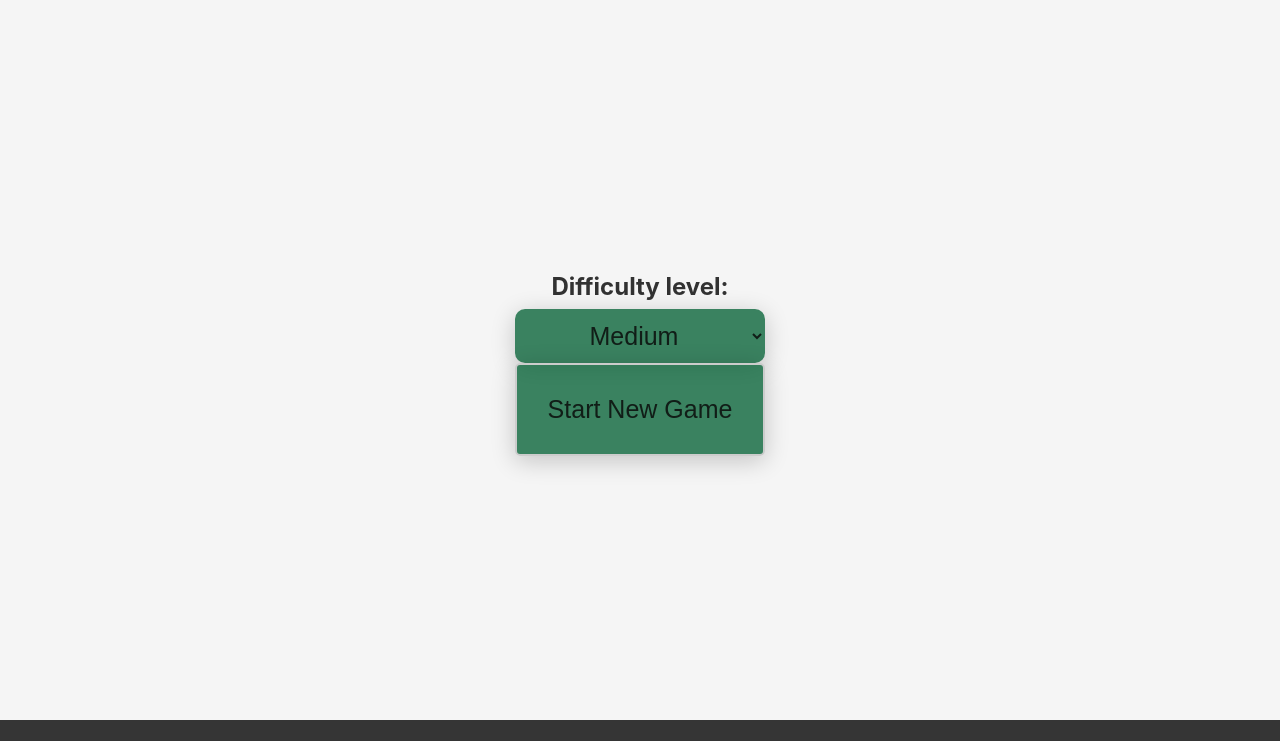
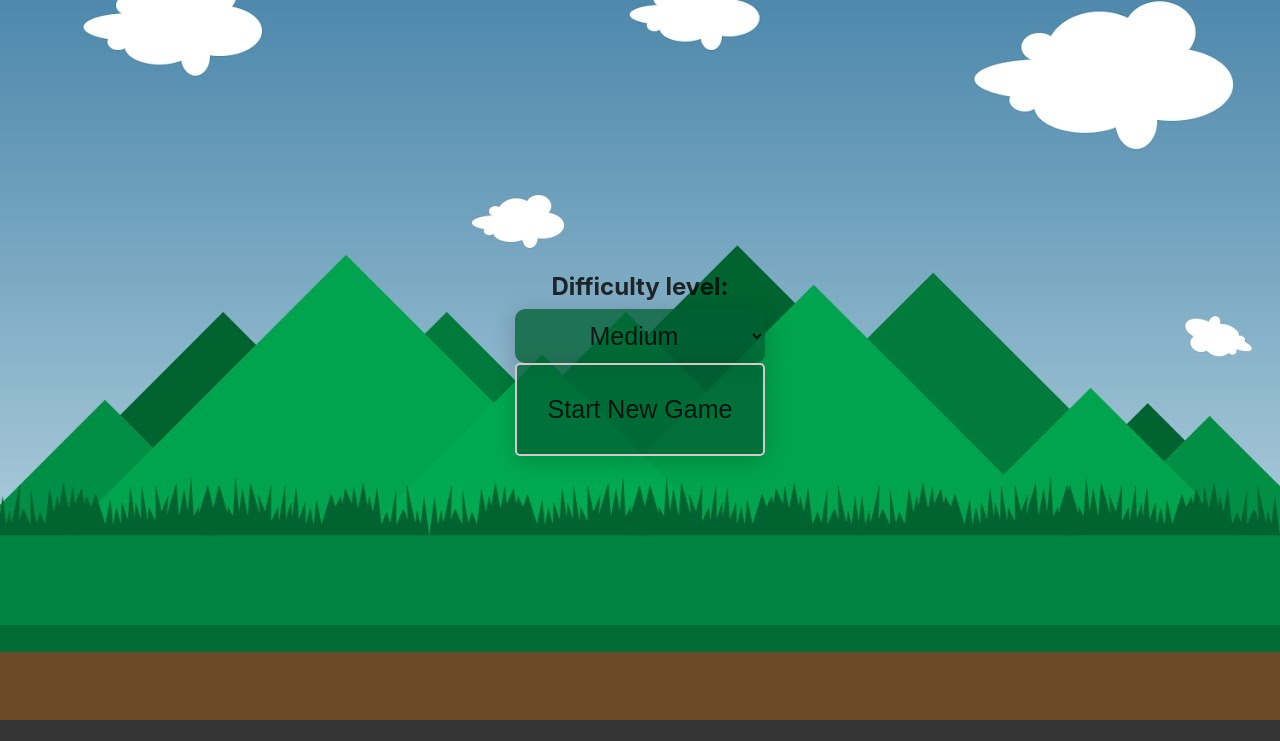
Before and after one commit to asamirsherif/asamirsherif.github.io, a plain HTML site: page index.html in a window 1280 px wide. Shown: the top 741 px of the page. Drawn offline with Linux system fonts and the light colour scheme.

Commit message:
Background adding

```diff
--- a/css/MemoryGame.css
+++ b/css/MemoryGame.css
@@ -103,6 +103,7 @@ body {
   margin: auto;
   padding: 0;
   background-color:whitesmoke;
+  background-image: url(../images/background/bg.jpg);
   z-index: 4;
 }
 #memory--settings-modal form {
```
